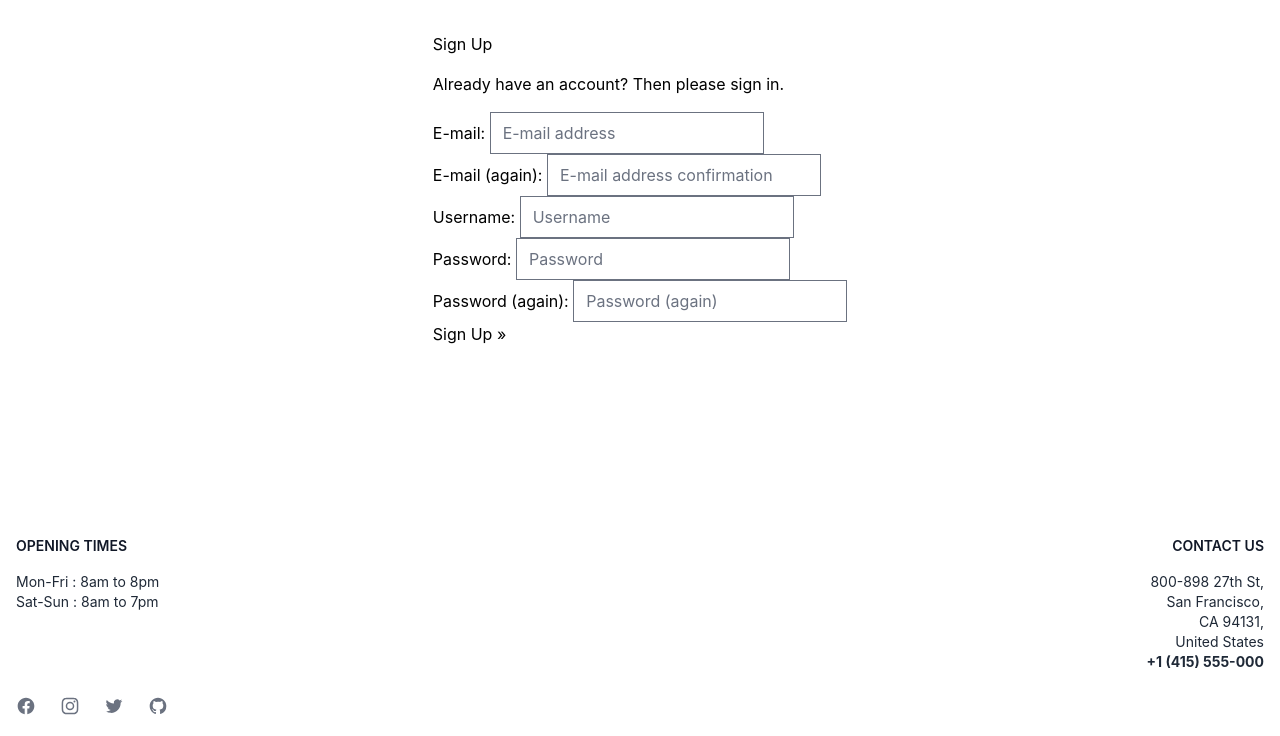
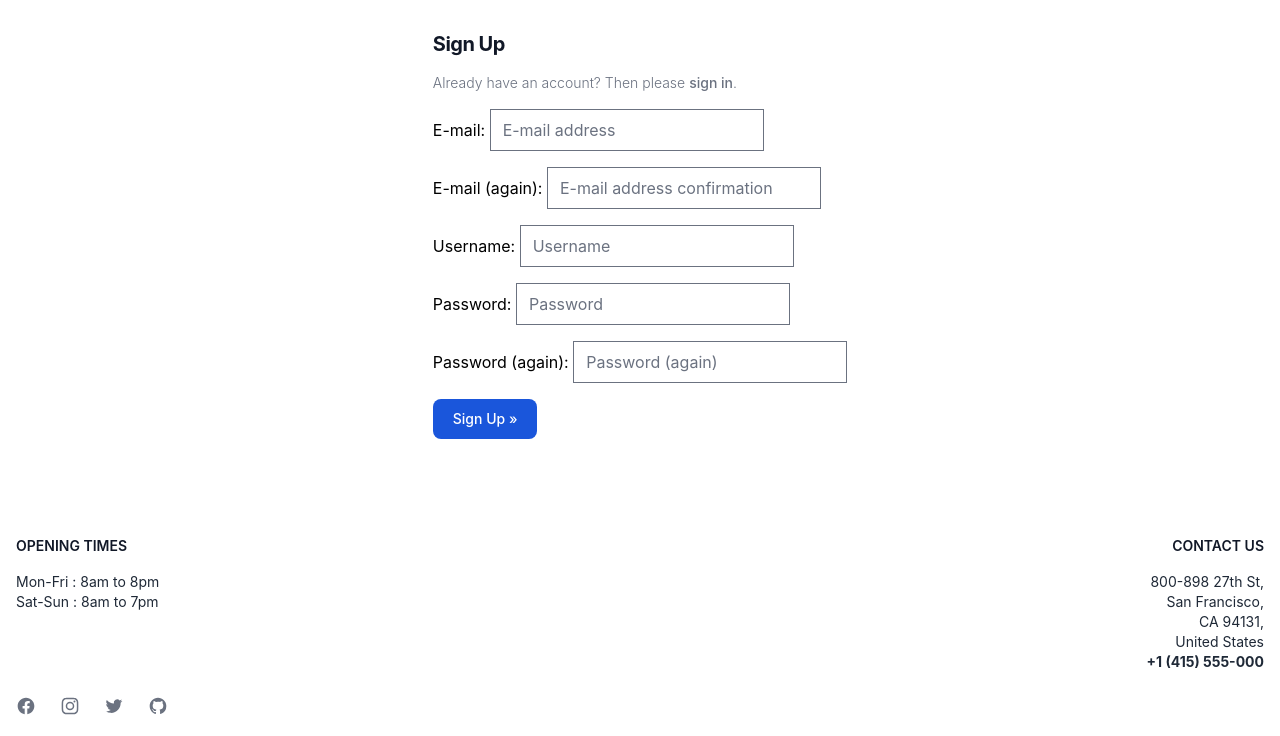
Before and after one commit to amylour/FreeFido, a Django app: page /accounts/signup/ in a window 1280 px wide. Shown: the part 64-800 px from the top of the page. Run offline with Django 3.2, Linux system fonts and the light colour scheme; style sheets or scripts are compiled from the project's sources; some libraries are stand-ins or nearby versions.

Commit message:
edit:basic form styling

```diff
--- a/templates/allauth/account/login.html
+++ b/templates/allauth/account/login.html
@@ -78,7 +78,7 @@
                 </button>
         </div>
         <button type="submit"
-            class="text-white bg-blue-700 hover:bg-blue-800 focus:ring-4 focus:outline-none focus:ring-blue-300 font-medium rounded-lg text-sm px-5 py-2.5 text-center dark:bg-blue-600 dark:hover:bg-blue-700 dark:focus:ring-blue-800">
+            class="text-white bg-blue-700 hover:bg-blue-800 focus:ring-4 focus:outline-none focus:ring-blue-300 font-medium rounded-lg text-sm px-5 py-2.5 text-center mb-6 dark:bg-blue-600 dark:hover:bg-blue-700 dark:focus:ring-blue-800">
             {% trans "Sign In" %}
         </button>
         <p class="text-sm font-light text-gray-500 dark:text-gray-400">
--- a/templates/allauth/account/signup.html
+++ b/templates/allauth/account/signup.html
@@ -9,19 +9,25 @@
 {% block content %}
 <div class="flex flex-col items-center justify-center mx-auto lg:py-0">
     <div class="p-6 space-y-4 md:space-y-6 sm:p-8">
-        <h1>{% trans "Sign Up" %}</h1>
+        <h1 class="text-xl font-bold leading-tight tracking-tight text-gray-900 md:text-2xl dark:text-white">
+            {% trans "Sign Up" %}</h1>
 
-        <p>{% blocktrans %}Already have an account? Then please
-            <a href="{{ login_url }}">sign in</a>.{% endblocktrans %}
+        <p class="text-sm font-light text-gray-500 dark:text-gray-400">{% blocktrans %}Already have an account? Then
+            please
+            <a href="{{ login_url }}" class="font-medium text-primary-600 hover:underline dark:text-primary-500">sign
+                in</a>.{% endblocktrans %}
         </p>
 
-        <form class="signup" id="signup_form" method="post" action="{% url 'account_signup' %}">
+        <form class="space-y-4 md:space-y-6" id="signup_form" method="POST" action="{% url 'account_signup' %}">
             {% csrf_token %}
             {{ form.as_p }}
             {% if redirect_field_value %}
             <input type="hidden" name="{{ redirect_field_name }}" value="{% url 'add_user' %}" />
             {% endif %}
-            <button type="submit">{% trans "Sign Up" %} &raquo;</button>
+            <button
+                class="text-white bg-blue-700 hover:bg-blue-800 focus:ring-4 focus:outline-none focus:ring-blue-300 font-medium rounded-lg text-sm px-5 py-2.5 text-center dark:bg-blue-600 dark:hover:bg-blue-700 dark:focus:ring-blue-800"
+                type="submit">
+                {% trans "Sign Up" %} &raquo;</button>
         </form>
     </div>
 </div>
```
Also changed, not shown: templates/allauth/account/logout.html (+8 -4 lines).
